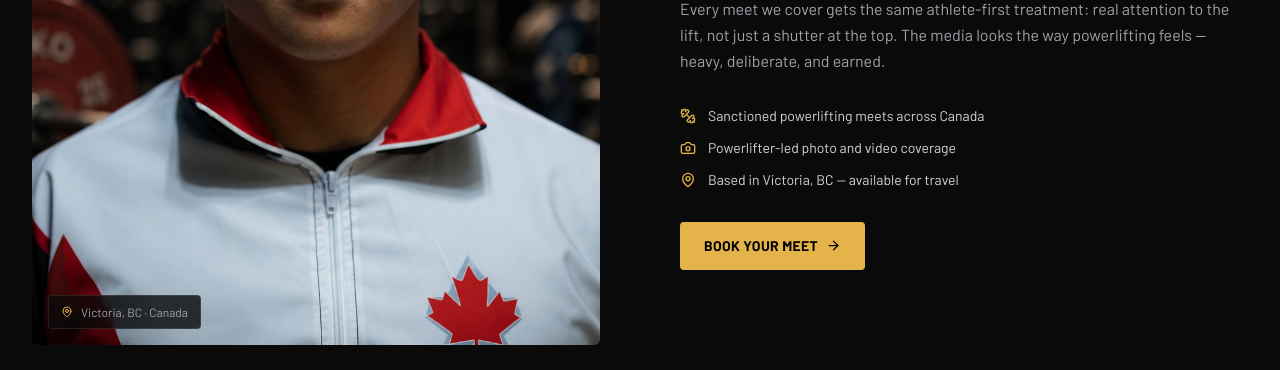
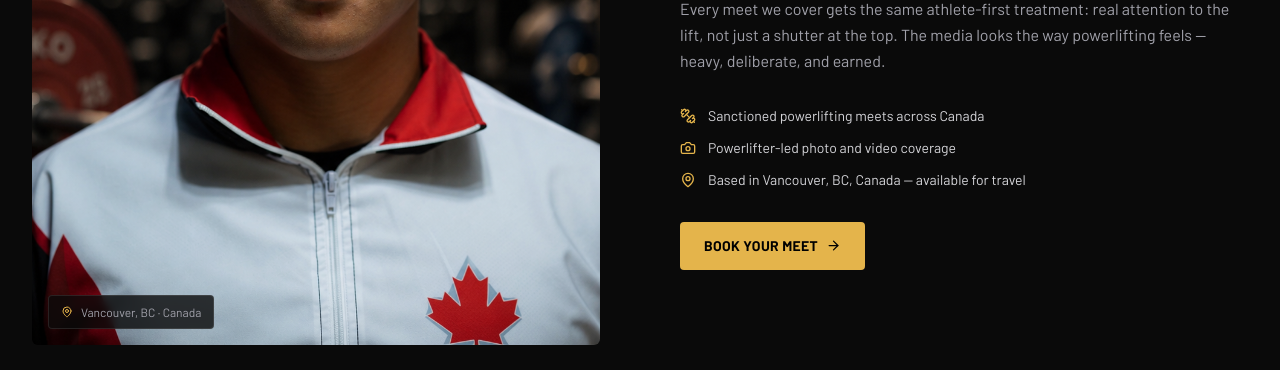
Before and after one commit to vincentlomedia/vincentlomedia-website, a Next.js app: page /about in a window 1280 px wide. Shown: the part 1252-1622 px from the top of the page. Built offline with nearby package versions, Linux system fonts and the light colour scheme.

Commit message:
Update location copy to Vancouver

```diff
--- a/src/app/about/page.tsx
+++ b/src/app/about/page.tsx
@@ -117,7 +117,7 @@ export default function AboutPage() {
                 <div className="absolute bottom-4 left-4 px-3 py-2 bg-vlm-black/80 backdrop-blur-sm rounded border border-white/10">
                   <div className="flex items-center gap-2">
                     <MapPin size={12} className="text-gold" />
-                    <span className="text-xs text-zinc-400">Victoria, BC · Canada</span>
+                    <span className="text-xs text-zinc-400">Vancouver, BC · Canada</span>
                   </div>
                 </div>
               </motion.div>
@@ -169,7 +169,7 @@ export default function AboutPage() {
                   {[
                     { icon: Dumbbell, text: 'Sanctioned powerlifting meets across Canada' },
                     { icon: Camera, text: 'Powerlifter-led photo and video coverage' },
-                    { icon: MapPin, text: 'Based in Victoria, BC — available for travel' },
+                    { icon: MapPin, text: 'Based in Vancouver, BC, Canada — available for travel' },
                   ].map(({ icon: Icon, text }) => (
                     <div key={text} className="flex items-center gap-3 text-sm text-zinc-300">
                       <Icon size={16} className="text-gold flex-shrink-0" />
--- a/src/components/HeroVideo.tsx
+++ b/src/components/HeroVideo.tsx
@@ -78,7 +78,7 @@ export default function HeroVideo() {
 
       <div className="absolute left-0 right-0 top-[88px] z-10 hidden text-white/55 md:block">
         <div className="section-shell flex items-center justify-between">
-          <p className="mono-label text-[10px]">VLM · EST. 2023 · VICTORIA, BC</p>
+          <p className="mono-label text-[10px]">VLM · EST. 2023 · VANCOUVER, BC, CANADA</p>
           <p className="mono-label text-[10px]">REEL 03 · MEET DAY LOOP · LIVE</p>
         </div>
       </div>
```
